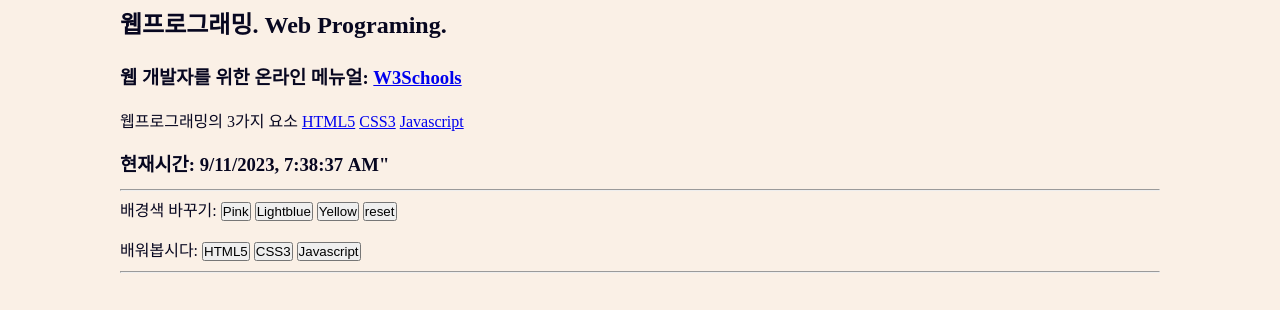
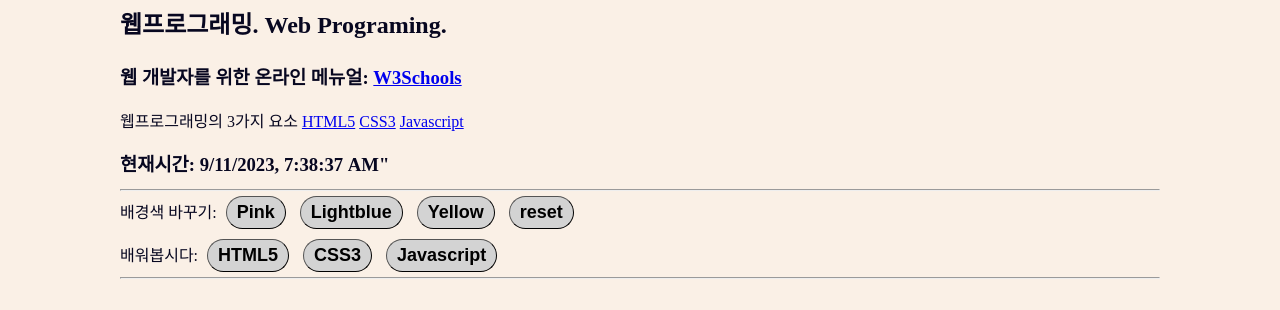
Before and after one commit to gongjae/web-programing, a plain HTML site: page index.html in a window 1280 px wide. Shown: the part 65-375 px from the top of the page. Drawn offline with Linux system fonts and the light colour scheme.

Commit message:
웹프 4차시 css 파일 수정

```diff
--- a/style.css
+++ b/style.css
@@ -65,3 +65,18 @@ ul {
   color: rgb(7, 7, 32);
   line-height: 2.5;
 }
+
+button {
+  padding: 5px 10px;
+  margin: 5px;
+  font-size: large;
+  font-weight: bold;
+  background-color: lightgray;
+  border-radius: 20px;
+  border-width: 1px;
+}
+
+button:hover {
+  color: red;
+  background-color: yellow;
+}
```
